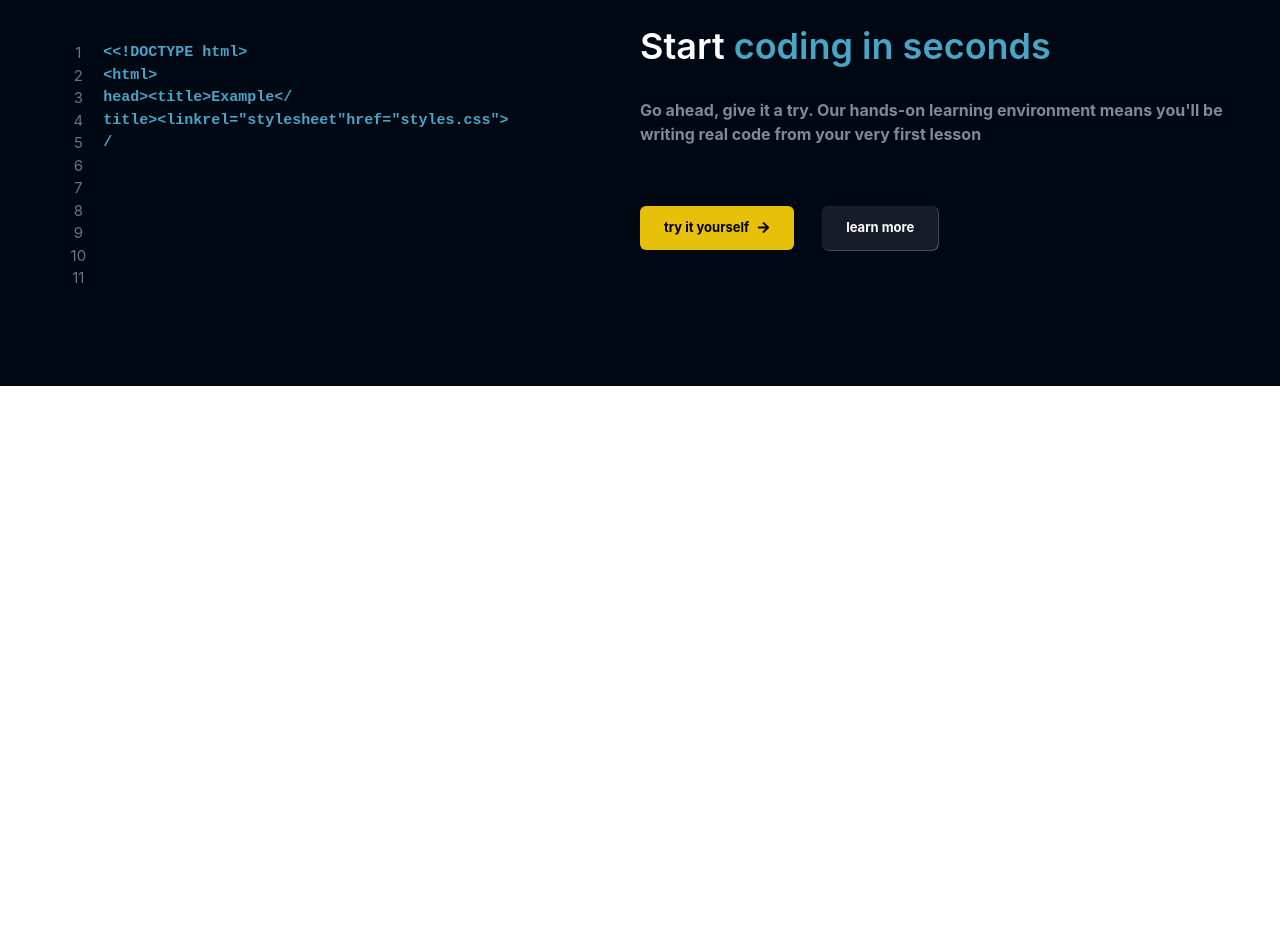
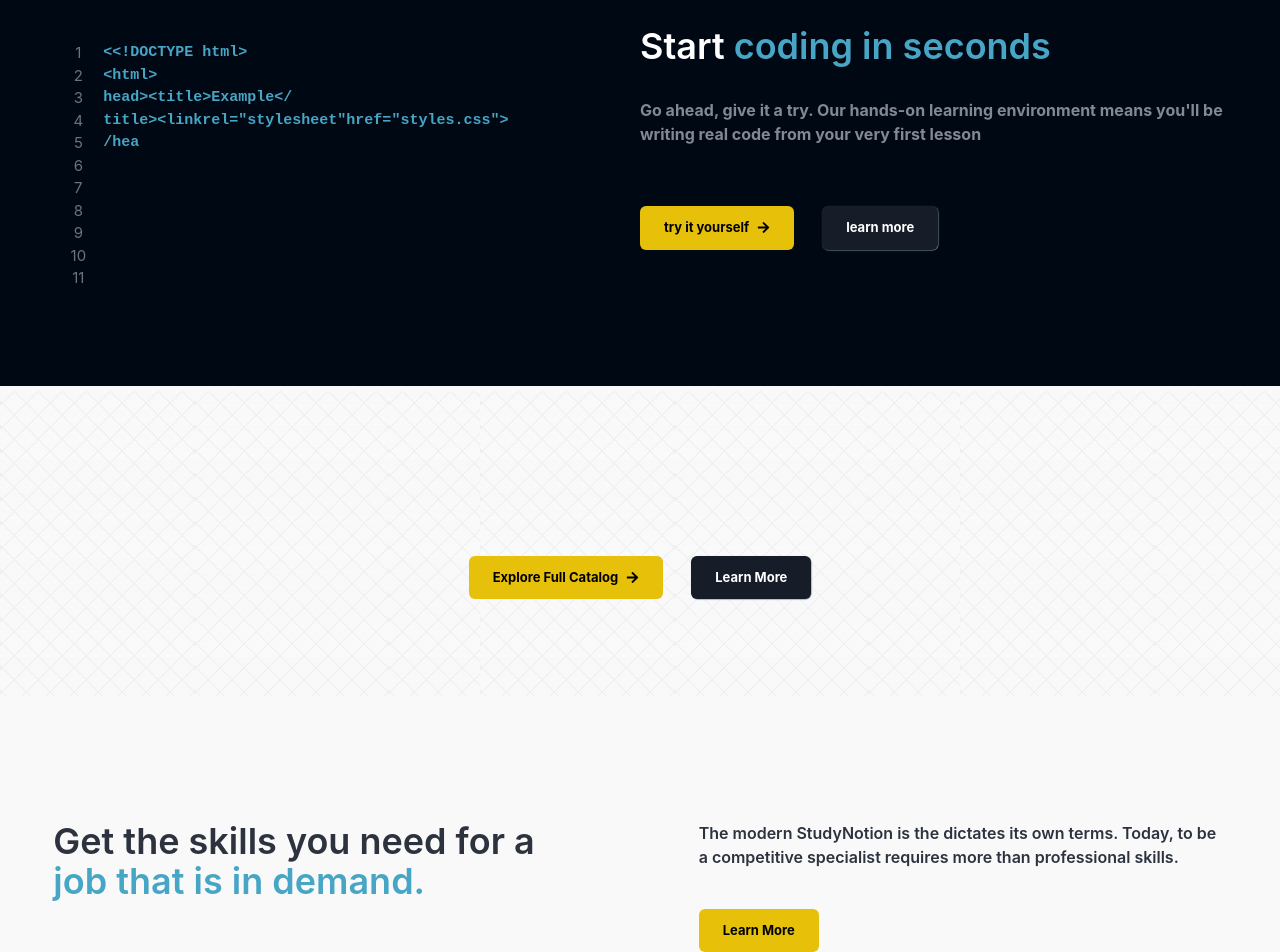
Before and after one commit to priyankRaiyani19/StudyNotion, a React (Create React App) app: page / in a window 1280 px wide. Shown: the part 1069-2021 px from the top of the page. Before the commit the page ends 1455 px from the top, so only its background shows below. Built offline with nearby package versions, Linux system fonts and the light colour scheme.

Commit message:
working on home page section 2

```diff
--- a/src/App.css
+++ b/src/App.css
@@ -6,3 +6,6 @@
 html, body {
     overflow-x: hidden;
 }
+.homepage_bg{
+    background: url("./assets/Images/bghome.svg") ;
+}
--- a/src/App.js
+++ b/src/App.js
@@ -4,7 +4,7 @@ import Home from "./pages/Home";
 
 function App() {
     return (
-        <div className="w-screen min-h-screen bg-richblack-900 flex flex-col font-inter ">
+        <div className="w-screen min-h-screen bg-richblack-900 flex flex-col font-inter select-none ">
             <Routes>
                 <Route path="/" element={<Home/>}/>
             </Routes>
--- a/src/components/core/HomePage/CodeBlocks.js
+++ b/src/components/core/HomePage/CodeBlocks.js
@@ -9,19 +9,19 @@ const CodeBlocks = (
     {position, heading, subHeading, ctabtn1, ctabtn2, codeBlock, backgroundGradient, codeColor}
 ) => {
     return (
-        <div className={`flex ${position}  my-20 justify-between gap-10`}>
+        <div className={`flex ${position}   my-20 justify-between gap-10`}>
 
             {/* * Section 1: content part  */}
 
             <div className=" w-[50%]  flex flex-col gap-8 ">
 
                 {heading}
-                <div className="text-richblack-300 font-bold   ">
+                <div className="text-richblack-300 font-bold    ">
                     {subHeading}
                 </div>
 
                 {/* * ctabuttons */}
-                <div className="flex gap-7 mt-7">
+                <div className="flex gap-7 mt-7 ">
 
                     <CTAButton active={ctabtn1.active} linkto={ctabtn1.linkto}>
                         <div className="flex gap-2 items-center">
@@ -37,7 +37,7 @@ const CodeBlocks = (
             </div>
 
             {/* * Section 2: code part  */}
-            <div className="flex h-fit flex-row text-[15px] lg:w-[500px]  w-[100%] py-4">
+            <div className={` flex  h-fit flex-row text-[15px] lg:w-[500px]  w-[100%] py-4`}>
             {/*todo create gradient in background/}*/}
 
                 <div className="text-center flex flex-col w-[10%] text-richblack-400 font-inter">
@@ -54,7 +54,7 @@ const CodeBlocks = (
                     <p>11</p>
                 </div>
 
-                <div className={`w-[90%] flex flex-col gap-2 font-mono font-bold ${codeColor} pr-2`}>
+                <div className={`w-[90%] flex  flex-col gap-2 font-mono font-bold ${codeColor} pr-2`}>
                     <TypeAnimation
                     sequence={[codeBlock,2500,""]}
                     repeat={Infinity}
--- a/src/pages/Home.js
+++ b/src/pages/Home.js
@@ -2,23 +2,22 @@ import React from 'react'
 import {FaArrowRight} from "react-icons/fa"
 import {Link} from "react-router-dom"
 import HighlightText from '../components/core/HomePage/HighlightText'
-
 import CTAButton from "../components/core/HomePage/CTAButton"
 import Banner from "../assets/Images/banner.mp4"
 import CodeBlocks from "../components/core/HomePage/CodeBlocks"
+import CtaButton from "../components/core/HomePage/CTAButton";
 
 const Home = () => {
     return (
         <div>
-            {/*Section1  */}
+            {/* * Section1  */}
             <div className='relative mx-auto flex flex-col w-11/12
-       max-w-maxContent items-center
-      text-white justify-between'>
+            max-w-maxContent items-center text-white justify-between'>
 
                 <Link to={"/signup"}>
                     <div className=' group mt-16 p-1 mx-auto rounded-full
              bg-richblack-800 font-bold text-richblack-200
-            transition-all duration-200 hover:scale-95 w-fit'>
+            transition-all duration-200 hover:scale-95 w-fit shadow-[rgb(255,255,255)_0.5px_0.5px_0px_0px]'>
                         <div className='flex flex-row items-center gap-2
                  rounded-full px-10 py-[5px]
                 transition-all duration-200 group-hover:bg-richblack-900'>
@@ -51,13 +50,12 @@ const Home = () => {
                     </CTAButton>
                 </div>
 
-                <div className='mx-3 my-12 shadow-[rgb(255,255,255)_20px_20px_10px_0px]'>
+                <div className='mx-3 my-12 shadow-[rgb(255,255,255)_20px_20px_3px_0px]'>
                     <video
                         muted
                         loop
                         autoPlay
-                        className='shadow-[-10px_-10px_50px_rgba(8,_112,_184,_0.7)'
-                    >
+                        className='shadow-[-10px_-10px_50px_rgba(8,_112,_184,_0.7)'>
                         <source src={Banner} type="video/mp4"/>
                     </video>
                 </div>
@@ -93,6 +91,7 @@ const Home = () => {
 
                         codeBlock={`<<!DOCTYPE html>\n<html>\nhead><title>Example</ \n title><linkrel="stylesheet"href="styles.css">\n/head>\n body>\nh1><ahref="/">Header</a> \n /h1>\n nav><ahref="one/">One</a><ahref="two/">Two</\n a><ahref="three/">Three</a>\n nav>`}
                         codeColor={"text-yellow-200"}
+                        backgroundGradient={"yellow-200"}
                     />
                 </div>
 
@@ -103,11 +102,12 @@ const Home = () => {
                         heading={
                             <div className='text-4xl font-semibold'>
                                 Start
-                                <HighlightText text={"coding \n in seconds"}/>
+                                <HighlightText text={"coding in seconds"}/>
                             </div>
                         }
                         subHeading={
-                            "                            Go ahead, give it a try. Our hands-on learning environment means you'll be writing real code from your very first lesson"}
+                            "Go ahead, give it a try. Our hands-on learning environment means " +
+                            "you'll be writing real code from your very first lesson"}
                         ctabtn1={
                             {
                                 btnText: "try it yourself",
@@ -130,8 +130,69 @@ const Home = () => {
 
             </div>
 
-            {/*Section 2  */}
+            {/* * Section 2  */}
 
+            <div className="bg-pure-greys-5 text-richblack-700">
+
+                {/* ? part 1*/}
+
+                <div className="homepage_bg h-[310px] ">
+
+                    {/*  ! if we can sentence uncomment which is comment thats working same */}
+                    {/*<div className="w-11/12 max-w-maxContent  flex items-center justify-center gap-5 mx-auto ">*/}
+                    <div
+                        className="w-11/12 max-w-maxContent  flex flex-col items-center  justify-between gap-5 mx-auto ">
+                        <div className="h-[150px]"></div>
+                        <div className="flex flex-row gap-7 text-white  ">
+                            {/*<div className="flex flex-row gap-7 text-white mt-[150px] ">*/}
+                            <CTAButton active={true} linkto={"/signup"}>
+                                {/*<div className="flex flex-row gap-2  items-center justify-center "  >*/}
+                                <div className="flex flex-row gap-2  items-center ">
+                                    Explore Full Catalog
+                                    <FaArrowRight/>
+                                </div>
+                            </CTAButton>
+                            <CTAButton active={false} linkto={"/signup"}>
+                                <div>
+                                    Learn More
+                                </div>
+                            </CTAButton>
+
+                        </div>
+
+                    </div>
+
+                </div>
+
+                {/* ?  part 2*/}
+
+                <div
+                    className="mx-auto w-11/12 mt-[125px] max-w-maxContent  flex flex-col items-center   justify-between">
+
+                    <div className="flex flex-row gap-7 w-full">
+
+                        <div className="w-[45%] text-4xl font-semibold">
+                            Get the skills you need for a
+                            <HighlightText text={"job that is in demand."}></HighlightText>
+                        </div>
+
+                        <div className="w-[45%] ml-auto flex flex-col items-start  gap-10 justify-between">
+
+                            <div className="font-semibold">
+                                The modern StudyNotion is the dictates its own terms. Today, to be a competitive
+                                specialist requires more than professional skills.
+                            </div>
+                            <div>
+                                <CtaButton active={true} linkto={"/signup"}>Learn More</CtaButton>
+                            </div>
+
+                        </div>
+
+                    </div>
+
+                </div>
+
+            </div>
 
             {/*Section 3 */}
 
```
